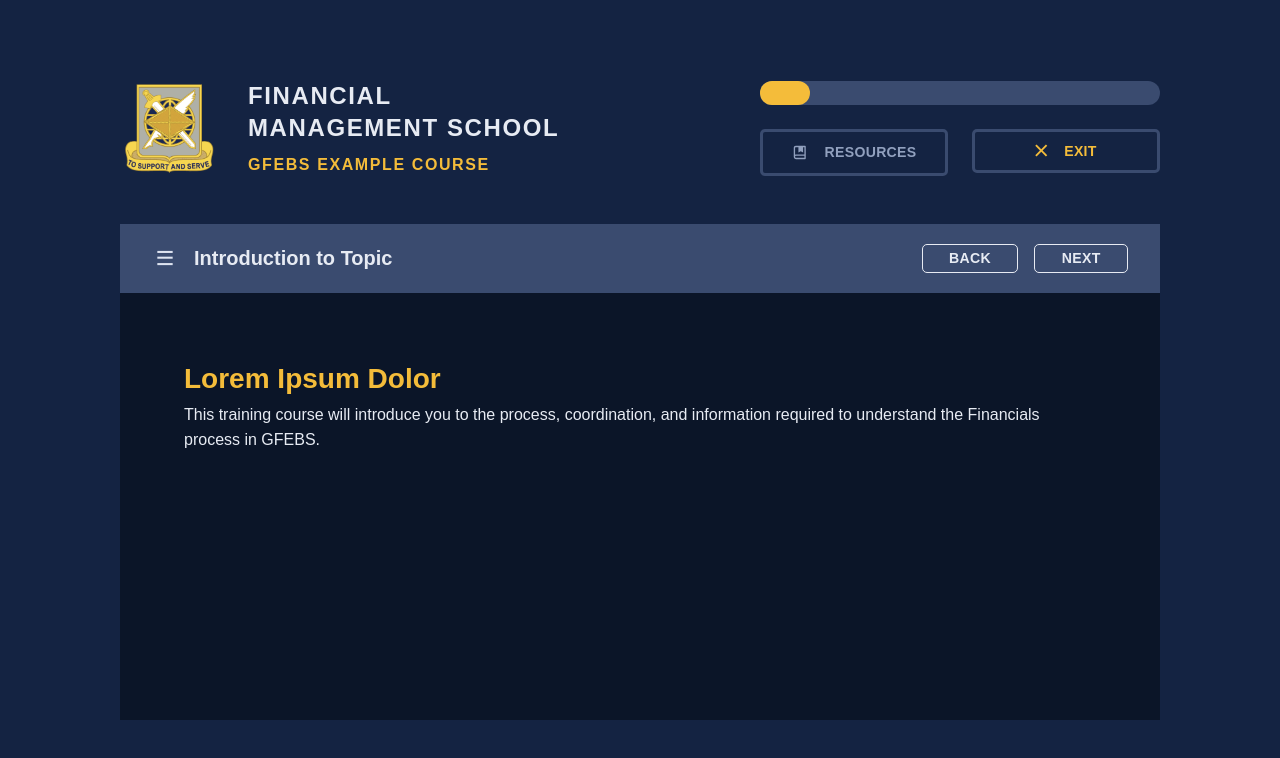
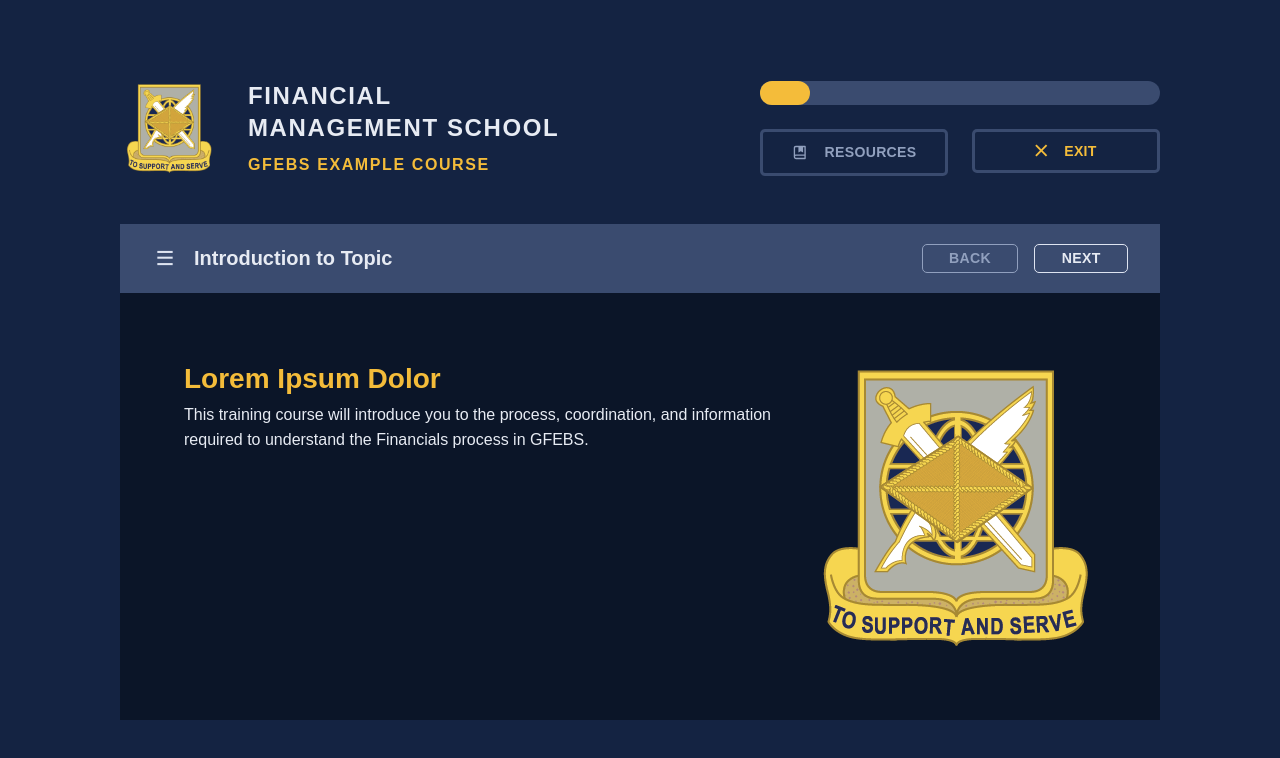
Before and after one commit to gfebs-dev-team/template-training-content, a Vue app: page / in a window 1280 px wide. Shown: the top 758 px of the page. Built offline with nearby package versions, Linux system fonts and the light colour scheme.

Commit message:
terms and div fix pt2

```diff
--- a/src/components/AppButton.vue
+++ b/src/components/AppButton.vue
@@ -24,14 +24,15 @@ button {
   align-items: center;
   border-radius: 0.3125rem;
   transition: transform 0.2s, background-color 0.2s;
-  border: .2rem solid transparent;
+  border: 0.2rem solid transparent;
   outline: none;
   &:active {
-    transform: translateY(.1rem)
+    transform: translateY(0.1rem);
   }
 
-  &::after, &::before {
-    border-radius: .1rem;
+  &::after,
+  &::before {
+    border-radius: 0.1rem;
   }
 }
 
@@ -52,10 +53,10 @@ button {
   transition: color 0.5s, transform 0.2s, background-color 0.2s;
   color: var(--color-text);
   background-color: transparent;
-  border: .2rem solid var(--color-border);
+  border: 0.2rem solid var(--color-border);
 
   &::before {
-    content: "";
+    content: '';
     position: absolute;
     top: 0;
     left: 0;
@@ -70,13 +71,19 @@ button {
   }
 
   &.small {
-    border-width: .1rem;
+    border-width: 0.1rem;
   }
 
   &:hover {
-    background-color: transparent;
+    background-color: var(--color-hover-background);
+    border-color: transparent;
     box-shadow: none;
     color: var(--color-hover-text);
+    &:disabled {
+      background-color: transparent;
+      color:var(--color-text);
+      border-color: var(--color-border)
+    }
   }
 }
 
@@ -91,10 +98,15 @@ button {
 }
 
 .lightMode {
-  --color-border: var(--alice-blue);
+  --color-border: var(--lavender);
   --color-text: var(--alice-blue);
   --color-hover-text: var(--space-cadet);
   --color-hover-background: rgba(255, 255, 255, 0.1);
+  &:disabled {
+    --color-border: var(--cool-grey);
+    --color-text: var(--cool-grey);
+    cursor: not-allowed;
+  }
 }
 
 .accentMode {
--- a/src/components/SlideBase.vue
+++ b/src/components/SlideBase.vue
@@ -10,6 +10,7 @@ defineProps(['title', 'columns'])
     <div :class="'column column_' + (index + 1)" v-for="index in columns" :key="index">
       <slot :name="'column_' + (index + 1)" />
     </div>
+    <slot></slot>
   </div>
 </template>
 
@@ -26,6 +27,13 @@ defineProps(['title', 'columns'])
     flex-direction: column;
     height: 100%;
     width: 100%;
+    &:last-child {
+      width: 20rem;
+      :global(img) {
+        height:100%;
+        object-fit: contain;
+      }
+    }
   }
   h2 {
     font-size: var(--m2);
--- a/src/components/SlideContent.vue
+++ b/src/components/SlideContent.vue
@@ -1,15 +1,23 @@
 <script setup>
-import SlideBase from './SlideBase.vue';
-defineProps(['title', 'img', 'columns'])
+import SlideBase from './SlideBase.vue'
+import { computed } from 'vue'
+const props = defineProps(['title', 'img', 'columns'])
+const lastColumn = computed(() => {
+  if(props.columns){
+    console.log('column_' + (props.columns + 1));
+    return 'column_' + (props.columns + 1);
+  }
+  return 'column'
+})
 </script>
 
 <template>
-  <SlideBase :title="title" :columns="columns">
-      <template #main>
-        <slot></slot>
-      </template>
-      <template #secondary v-if="this.$props.img">
-        <img :src="img" :alt="img"/>
-      </template>
+  <SlideBase :title="props.title" :columns="props.columns">
+    <template #main>
+      <slot></slot>
+    </template>
+    <template #[lastColumn] v-if="this.$props.img">
+      <img :src="img" :alt="img" />
+    </template>
   </SlideBase>
 </template>
--- a/src/components/SlideQuestion.vue
+++ b/src/components/SlideQuestion.vue
@@ -38,18 +38,20 @@ watch(answer, () => {
 </script>
 
 <template>
-  <SlideBase :title="title">
-    <div class="left-column">
-      <h3><slot name="question"></slot></h3>
+  <SlideBase :title="title" :columns="1">
+    <template #main>
+      <div class="left-column">
+        <h3><slot name="question"></slot></h3>
 
-      <div class="options">
-        <slot name="options"></slot>
+        <div class="options">
+          <slot name="options"></slot>
+        </div>
       </div>
-    </div>
+    </template>
 
-    <div class="right-column">
+    <template #column_2>
       <img :src="image" />
-    </div>
+    </template>
   </SlideBase>
 </template>
 
--- a/src/components/SlideTermButton.vue
+++ b/src/components/SlideTermButton.vue
@@ -1,11 +1,12 @@
 <script setup>
 defineProps({
-  termName: String
+  termName: String,
+  activeName: String
 })
 </script>
 
 <template>
-  <button>{{ termName }}</button>
+  <button :class="{active: termName == activeName }">{{ termName }}</button>
 </template>
 
 <style scoped>
@@ -19,16 +20,26 @@ button {
   outline: 0;
   text-align: center;
   cursor: pointer;
-  padding: 1rem;
+  height: 100%;
   width: 100%;
-  border: transparent;
+  border: 2px solid transparent;
   border-radius: .5rem;
-  color: #fff;
+  color: var(--color-text-dark);
   font-weight: 700;
   font-size: var(--m-1);
   z-index: 1;
   background: var(--space-cadet);
   line-height: 20px;
-  transition: background, color 0.1s ease-in-out;
+  transition: all, color 0.1s ease-in-out;
+
+  &:hover {
+    background-color: transparent;
+    transition-duration: 0.2s;
+    border: 2px solid var(--color-accent);
+  }
+  &.active {
+    background-color: var(--color-accent);
+    color: var(--space-cadet)
+  }
 }
 </style>
--- a/src/components/SlideTerms.vue
+++ b/src/components/SlideTerms.vue
@@ -7,64 +7,68 @@ defineProps({
 </script>
 
 <template>
-  <SlideBase :title="title" :columns="1">
+  <SlideBase :title="title">
     <template #main>
       <div class="left">
-      <p>
-        Here are a number key terms and concepts related to this section.<br />
-        <span>Click</span> each term to the right to learn more.
-      </p>
-      <div class="term-definition">
-        <h3 id="def-name">{{ defName }}</h3>
-        <p id="def-paragraph">{{ defParagraph }}</p>
+        <div class="main-text">
+          <slot name="main-text" />
+        </div>
+
+        <div class="term-definition" v-if="defName != ''">
+          <h3 id="def-name">{{ defName }}</h3>
+          <p id="def-paragraph">{{ defParagraph }}</p>
+        </div>
       </div>
+    </template>
+    <div class="column column_2">
+      <slot></slot>
     </div>
-    </template>
-    <template #column_2>
-      <slot></slot>
-    </template>
   </SlideBase>
-
 </template>
 
 <style scoped lang="scss">
-span {
-  font-weight: bold;
-}
-
 .left {
-  display:flex;
+  display: flex;
   flex-direction: column;
   align-items: stretch;
   width: 100%;
-  height:100%;
+  height: 100%;
   justify-content: space-between;
+  .main-text {
+    display:flex;
+    flex-direction: column;
+    padding: 1rem 0rem;
+    gap:1rem;
+  }
 }
 
 .term-definition {
   background-color: var(--color-background);
   border-radius: 5px;
+  display: flex;
   width: 100%;
-  height: 60%;
+  min-height: 15rem;
+  flex-direction: column;
+  gap: 1.5rem;
+  padding: 2rem;
 
   #def-name {
-    margin: 3% 0% 0% 3%;
-    color: greenyellow;
-    font-size: 14px;
+    color: var(--color-accent);
+    font-size: var(--m0);
     font-weight: bold;
   }
 
   #def-paragraph {
-    margin: 3% 6% 3% 6%;
-    color: white;
-    font-size: 14px;
+    font-size: var(--m-2);
+    line-height: 1.5rem;
   }
 }
 
-:global(.term-buttons) {
+:global(.column_2) {
   display: flex;
   flex-direction: column;
   justify-content: space-between;
-  width: 50%;
+  gap: 1.5rem;
+  width: 80%;
 }
 </style>
--- a/src/views/Slide1.vue
+++ b/src/views/Slide1.vue
@@ -18,7 +18,7 @@ onBeforeMount(()=>{
 </script>
 
 <template>
-  <SlideContent v-bind="slideData">
+  <SlideContent v-bind="slideData" :columns="1">
     <p>
       This training course will introduce you to the process, coordination, and information required
       to understand the Financials process in GFEBS.
--- a/src/views/Slide2.vue
+++ b/src/views/Slide2.vue
@@ -4,7 +4,7 @@ import { useSlidesStore } from '../stores/slides'
 import { onBeforeMount } from 'vue';
 
 const slideData = {
-    "title": "Phasellus sed urna",
+    "title": "Consectetur adipiscing elit",
     "type": "content",
     "img": '/shield-01.png'
 }
@@ -13,12 +13,12 @@ const slides = useSlidesStore()
 const { addSlide } = slides
 
 onBeforeMount(()=>{
-  addSlide(slideData, 0)
+  addSlide(slideData, 1)
 })
 </script>
 
 <template>
-  <SlideContent v-bind="slideData">
+  <SlideContent v-bind="slideData" :columns="1">
     <p>
       This training course will introduce you to the process, coordination, and information required
       to understand the Financials process in GFEBS.
--- a/src/views/Slide4.vue
+++ b/src/views/Slide4.vue
@@ -5,7 +5,8 @@ import { onBeforeMount } from 'vue';
 
 const slideData = {
     "title": "Proin tristique lacus",
-    "type": "content"
+    "type": "content",
+    "img": '/shield-01.png'
 }
 
 const slides = useSlidesStore()
@@ -17,11 +18,10 @@ onBeforeMount(()=>{
 </script>
 
 <template>
-  <SlideContent v-bind="slideData">
+  <SlideContent v-bind="slideData" :columns="1">
     <p>
       This training course will introduce you to the process, coordination, and information required
       to understand the Financials process in GFEBS.
     </p>
-    <img src="/shield-01.png" />
   </SlideContent>
 </template>
--- a/src/views/Slide5.vue
+++ b/src/views/Slide5.vue
@@ -5,7 +5,8 @@ import { onBeforeMount } from 'vue';
 
 const slideData = {
     "title": "Proin et leo sed diam",
-    "type": "content"
+    "type": "content",
+    "img": '/shield-01.png'
 }
 
 const slides = useSlidesStore()
@@ -17,11 +18,10 @@ onBeforeMount(()=>{
 </script>
 
 <template>
-  <SlideContent v-bind="slideData">
+  <SlideContent v-bind="slideData" :columns="1">
     <p>
       This training course will introduce you to the process, coordination, and information required
       to understand the Financials process in GFEBS.
     </p>
-    <img src="/shield-01.png" />
   </SlideContent>
 </template>
--- a/src/views/Slide7.vue
+++ b/src/views/Slide7.vue
@@ -56,13 +56,20 @@ onBeforeMount(() => {
 
 <template>
   <SlideTerms :defName="activeName" :defParagraph="activeDef" v-bind="slideData">
+    <template #main-text>
+      <p>Here are a number key terms and concepts related to this section.</p>
+      <p><span style="font-weight: bold">Click</span> each term to the right to learn more.</p>
+    </template>
     <SlideTermButton
       v-for="button in buttons"
       :key="button.id"
       :termName="button.termName"
       @click="PassNameAndDef(button.termName, terms[button.id - 1])"
+      :activeName="activeName"
     ></SlideTermButton>
   </SlideTerms>
 </template>
 
-<style scoped></style>
+<style scoped>
+
+</style>
--- a/src/views/Slide8.vue
+++ b/src/views/Slide8.vue
@@ -5,7 +5,8 @@ import { onBeforeMount } from 'vue';
 
 const slideData = {
     "title": "Vivamus eleifend ex",
-    "type": "content"
+    "type": "content",
+    "img": '/shield-01.png'
 }
 
 const slides = useSlidesStore()
@@ -17,11 +18,10 @@ onBeforeMount(()=>{
 </script>
 
 <template>
-  <SlideContent v-bind="slideData">
+  <SlideContent v-bind="slideData" :columns="1">
     <p>
       This training course will introduce you to the process, coordination, and information required
       to understand the Financials process in GFEBS.
     </p>
-    <img src="/shield-01.png" />
   </SlideContent>
 </template>
```
